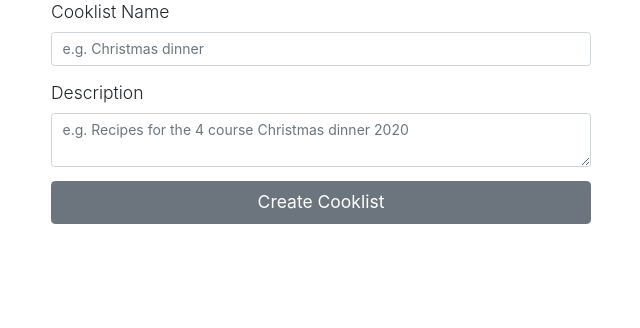
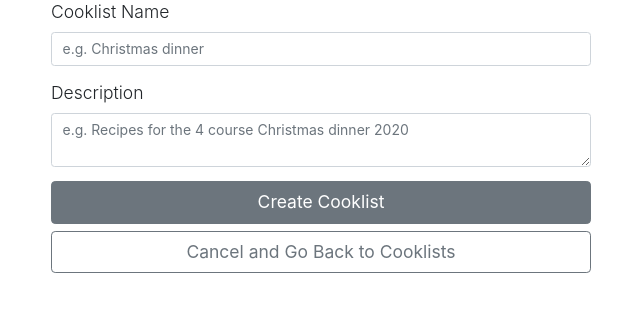
Before and after one commit to dm1905once/cap1_spoon, a Flask app: template templates/cooklists/new_cooklist.html in a window 1280 px wide. Shown: the part 213-541 px from the top of the page, without its empty margins (319-959 px from the left). Run offline with Flask 2, Linux system fonts and the light colour scheme; the template is opened without the code that fills it: values that come from a table or form of the project are taken from there, others are empty; some libraries are stand-ins or nearby versions; some web fonts are replaced.

Commit message:
Add Cancel button to Cooklists_new

```diff
--- a/templates/cooklists/new_cooklist.html
+++ b/templates/cooklists/new_cooklist.html
@@ -28,6 +28,7 @@
                 </div>
                 {% for error in form.description.errors %}<small class="form-text text-danger">{{ error }}</small>{% endfor %}
                 <button class="btn btn-secondary btn-lg btn-block" type="submit">Create Cooklist</button>
+                <a href="/user/cooklists" class="btn btn-outline-secondary btn-lg btn-block" >Cancel and Go Back to Cooklists</a>
             </form>
         </div>
     </div>
```
